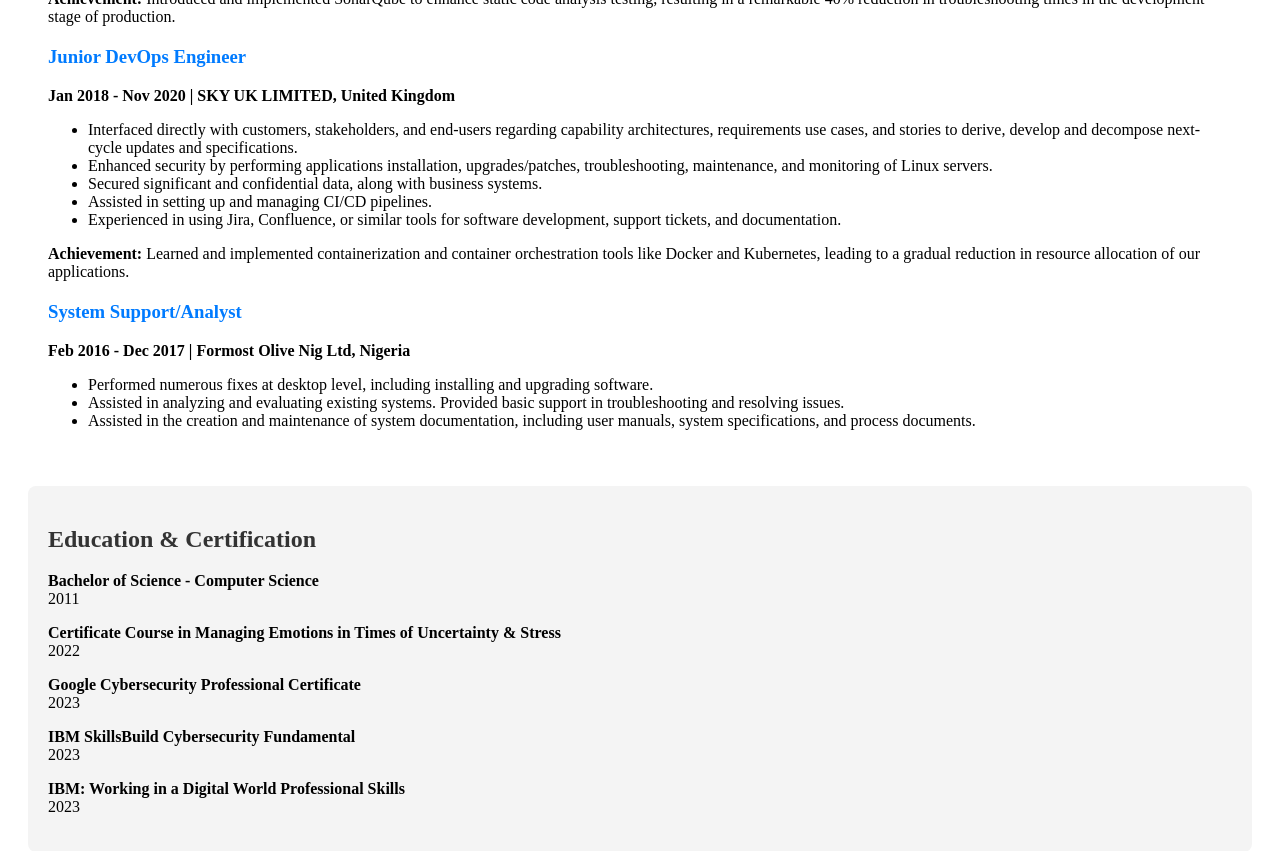
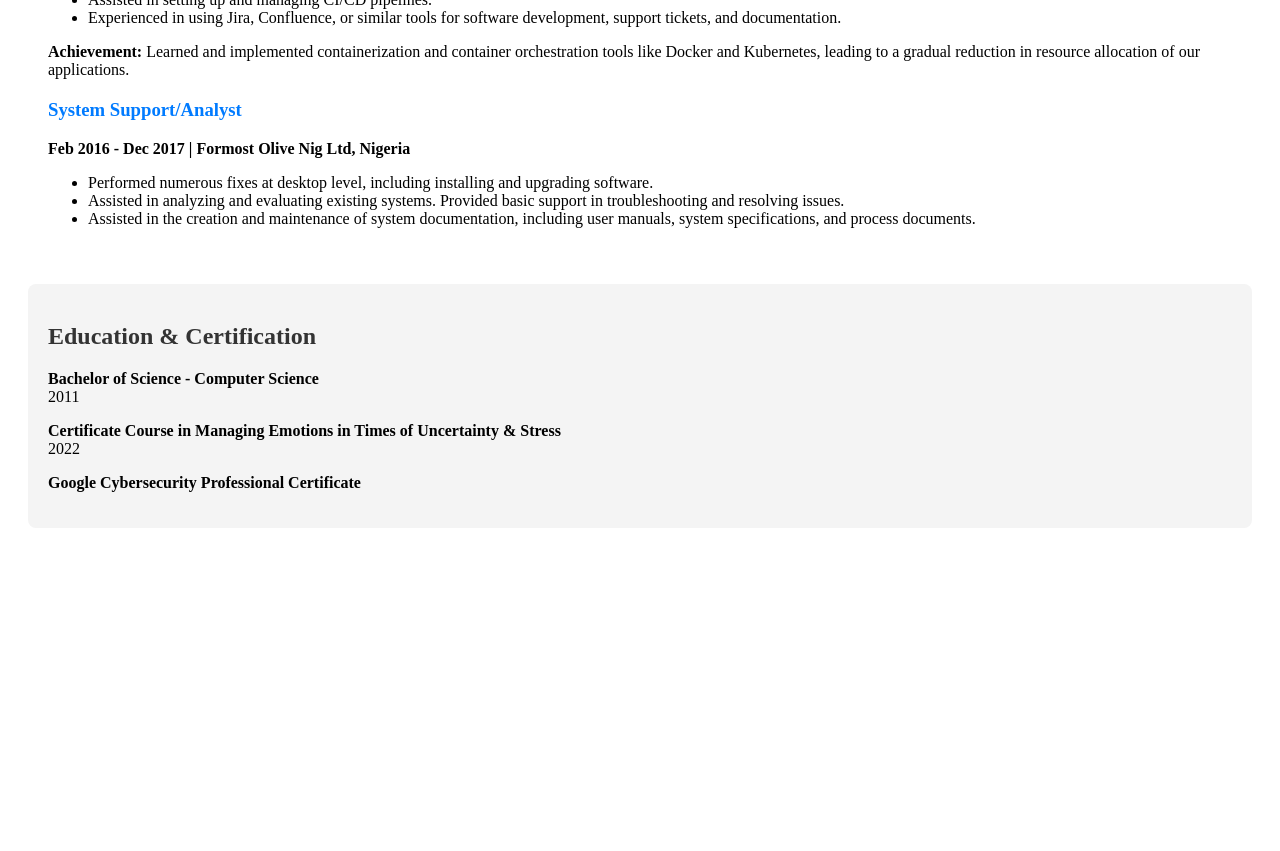
Before and after one commit to CrescentTech29/technix.io, a Jekyll site: the page built from index.md, in a window 1280 px wide and 900 px high, scrolled down 2209 px. Shown: the top 851 px of the window. Built offline with Jekyll 4.4.1, drawn with Linux system fonts in a browser that asks for light colours; after the commit the page ends 2785 px from its top, so only the background shows below that; some of the changed text lies outside the part shown.

Commit message:
Update index.md

````diff
--- a/index.md
+++ b/index.md
@@ -2,19 +2,6 @@
 layout: default
 title: Home
 ---
-
-<header style="display: flex; align-items: center; justify-content: space-between; background-color: #333; padding: 20px; color: white;">
-  <img src="logo.png" alt="Bilal Kareem Logo" style="width: 200px; height: auto; margin-right: 20px;">
-  <div style="flex-grow: 1;">
-    <h1 style="margin: 0; font-size: 2em;">Bilal Olakunle Kareem - DevSecOps Professional</h1>
-    <p style="margin: 0; font-size: 1.2em;">
-      <a href="https://www.linkedin.com/in/bilaldevsec" target="_blank" style="color: white; text-decoration: none;">
-        <img src="https://img.shields.io/badge/-LinkedIn-0072b1?&style=for-the-badge&logo=linkedin&logoColor=white" alt="LinkedIn" style="vertical-align: middle;">
-        LinkedIn
-      </a>
-    </p>
-  </div>
-</header>
 
 <section id="objective" class="home-section" style="background-color: #f4f4f4; padding: 20px; border-radius: 8px; margin-bottom: 20px;">
   <h2>Objective</h2>
@@ -95,6 +82,7 @@ title: Home
 <section id="experience" class="home-section" style="background-color: #ffffff; padding: 20px; border-radius: 8px; margin-bottom: 20px;">
   <h2>Professional Experience</h2>
 
+```markdown
   <h3>DevOps/Cloud Engineer</h3>
   <p><strong>Dec 2020 - Current | Insurance & Mobility Solutions, Canada</strong></p>
   <ul>
@@ -135,7 +123,4 @@ title: Home
   <h2>Education & Certification</h2>
   <p><strong>Bachelor of Science - Computer Science</strong><br>2011</p>
   <p><strong>Certificate Course in Managing Emotions in Times of Uncertainty & Stress</strong><br>2022</p>
-  <p><strong>Google Cybersecurity Professional Certificate</strong><br>2023</p>
-  <p><strong>IBM SkillsBuild Cybersecurity Fundamental</strong><br>2023</p>
-  <p><strong>IBM: Working in a Digital World Professional Skills</strong><br>2023</p>
-</section>
+  <p><strong>Google Cybersecurity Professional Certificate</strong><br>
````
